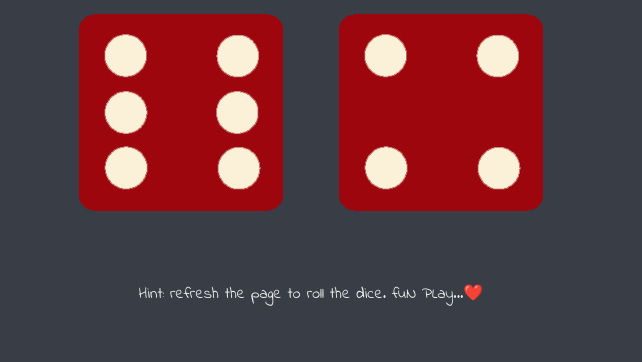
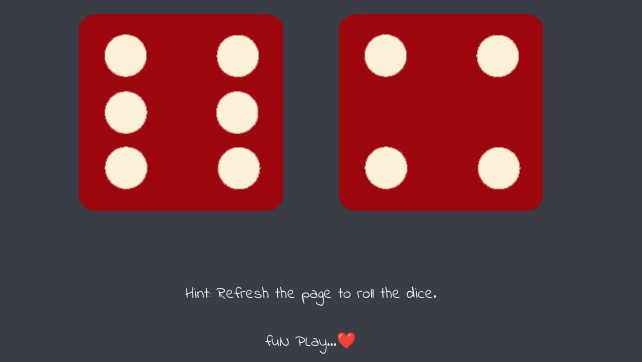
Before and after one commit to jegathish/dice, a plain HTML site: page index.html in a window 1280 px wide. Shown: the part 481-843 px from the top of the page, without its empty margins (329-971 px from the left). Before the commit the page ends 800 px from the top, so only its background shows below. Drawn offline with Linux system fonts and the light colour scheme.

Commit message:
Update index.html

```diff
--- a/index.html
+++ b/index.html
@@ -28,7 +28,8 @@
   </body>
 
   <footer>
-    Hint: refresh the page to roll the dice.
-            fuN PLay...❤️
+    Hint: Refresh the page to roll the dice.
+    <br><br>
+    fuN PLay...❤️
   </footer>
 </html>
```
